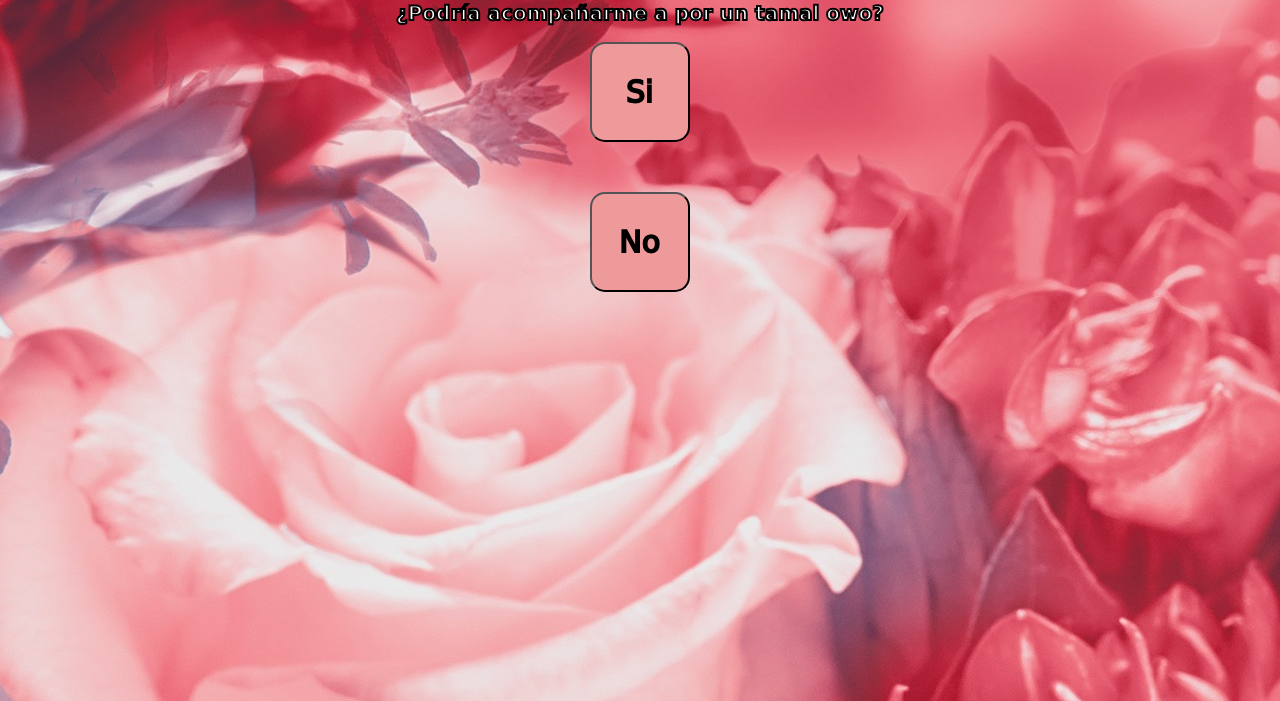
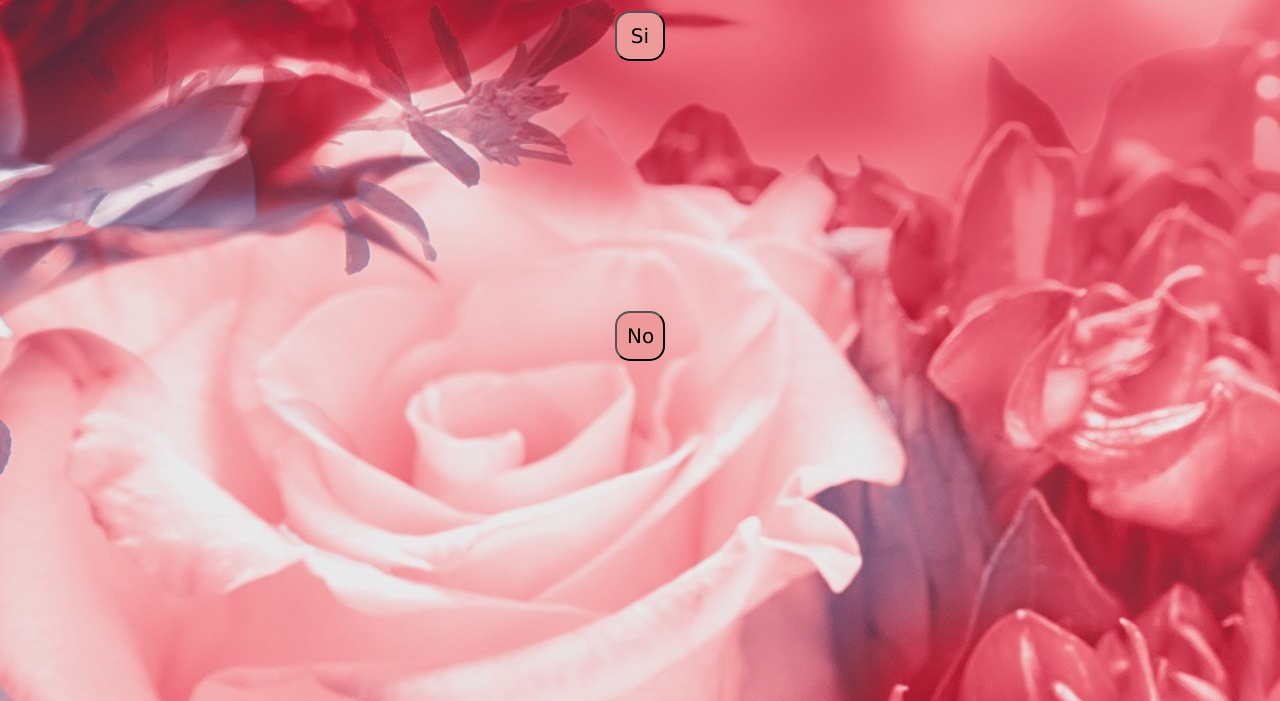
Before and after one commit to dargar2002/Invitation, a plain HTML site: page index.html in a window 1280 px wide. Shown: the part 99-800 px from the top of the page. Drawn offline with nearby package versions, Linux system fonts and the light colour scheme.

Commit message:
Update styles.css

```diff
--- a/styles.css
+++ b/styles.css
@@ -2,40 +2,38 @@ body{
   background-image: url("background.jpg");
 }
 .contenedor{
-    margin: 100px;
+    margin: 50px;
 }
 
 h2{
     font-family: verdana;
     color:white;
     text-align: center;
-    font-size: 20px;
-    -webkit-text-stroke: 2px black;
+    font-size: 30px;
 }
 
 .botones{
     display: flex;
-    justify-content: space-around;
+    justify-content: center;
     margin:auto;
 }
 
 button {
     padding: 10px;
     color: #000;
-    font-size: 30px;
+    font-size: 20px;
     font-family: verdana;
-    -webkit-text-stroke: 2px black;
     background: #ef9a9a;
     position:absolute;
-    width:100px;
-    height:100px;
+    width:50px;
+    height:50px;
     border-radius: 15px;
     cursor: pointer;
 
 }
 
 .no{
-    margin-top: 150px;
+    margin-top: 300px;
 }
 
 @media screen and (max-width: 800px){
```
